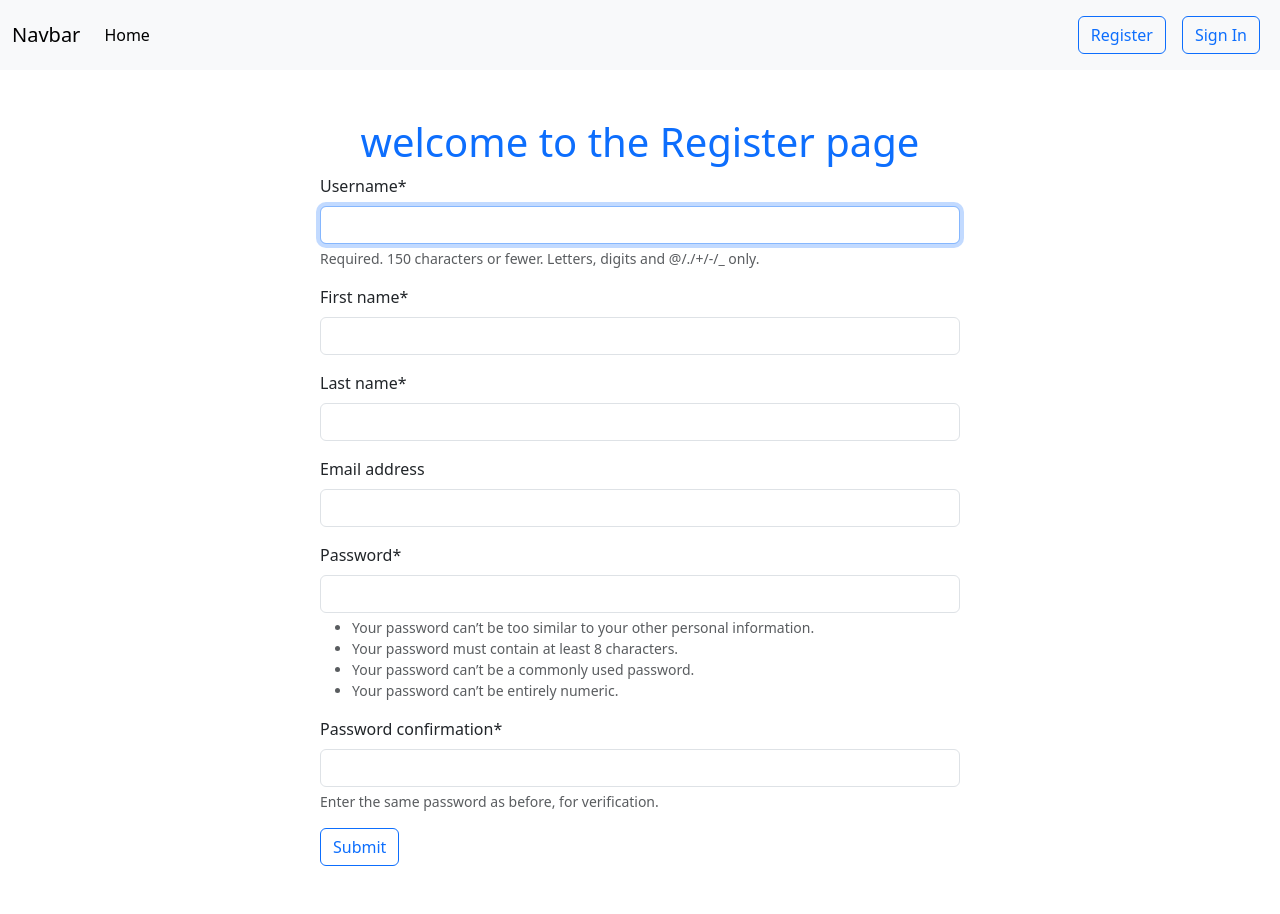
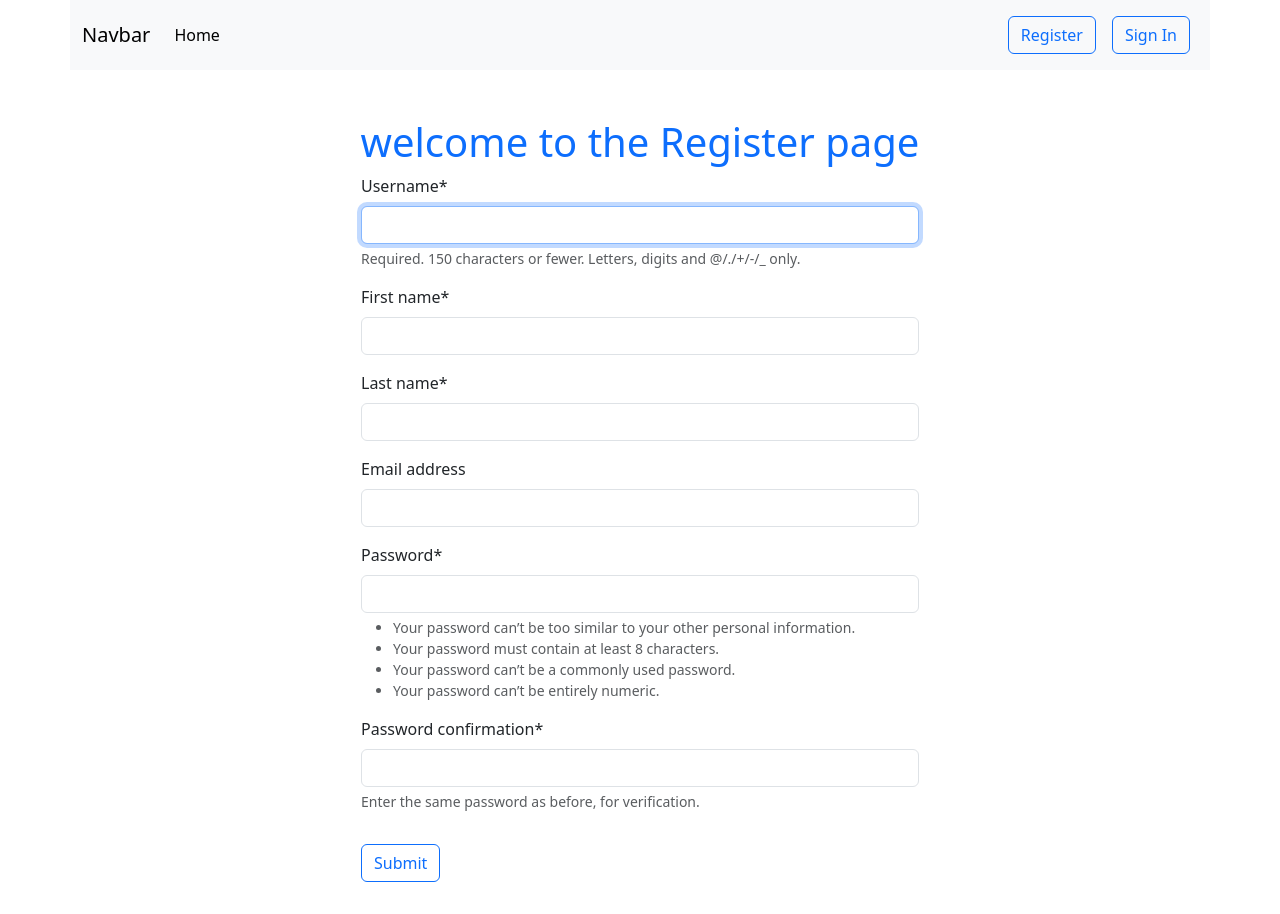
Before and after one commit to Ibrahimhowlader2/authentication_only, a Django app: page /auth/register/ in a window 1280 px wide. After the commit the page ends 882 px from the top, so only its background shows below. Run offline with Django 5.2, Linux system fonts and the light colour scheme; some libraries are stand-ins or nearby versions.

Commit message:
container class added

```diff
--- a/first_app/templates/register.html
+++ b/first_app/templates/register.html
@@ -6,6 +6,6 @@
 <form action="" method="post" style="width: 50%; margin: auto;">
     {% csrf_token %}
     {{form|crispy}}
-    <button type="submit" class="btn btn-outline-primary mb-5">Submit</button>
+    <button type="submit" class="btn btn-outline-primary mt-3">Submit</button>
 </form>
 {% endblock %}
--- a/templates/base.html
+++ b/templates/base.html
@@ -12,7 +12,7 @@
     />
   </head>
   <body>
-    <nav class="navbar navbar-expand-lg bg-body-tertiary">
+    <nav class="container navbar navbar-expand-lg bg-body-tertiary">
       <div class="container-fluid">
         <a class="navbar-brand" href="#">Navbar</a>
         <button
@@ -86,8 +86,7 @@
         </div>
       </div>
     </nav>
-
-    {% block content %} {% endblock %}
+    <div class="container">{% block content %} {% endblock %}</div>
     <script
       src="https://cdn.jsdelivr.net/npm/bootstrap@5.3.2/dist/js/bootstrap.bundle.min.js"
       integrity="sha384-C6RzsynM9kWDrMNeT87bh95OGNyZPhcTNXj1NW7RuBCsyN/o0jlpcV8Qyq46cDfL"
```
Also changed, not shown: db.sqlite3.
